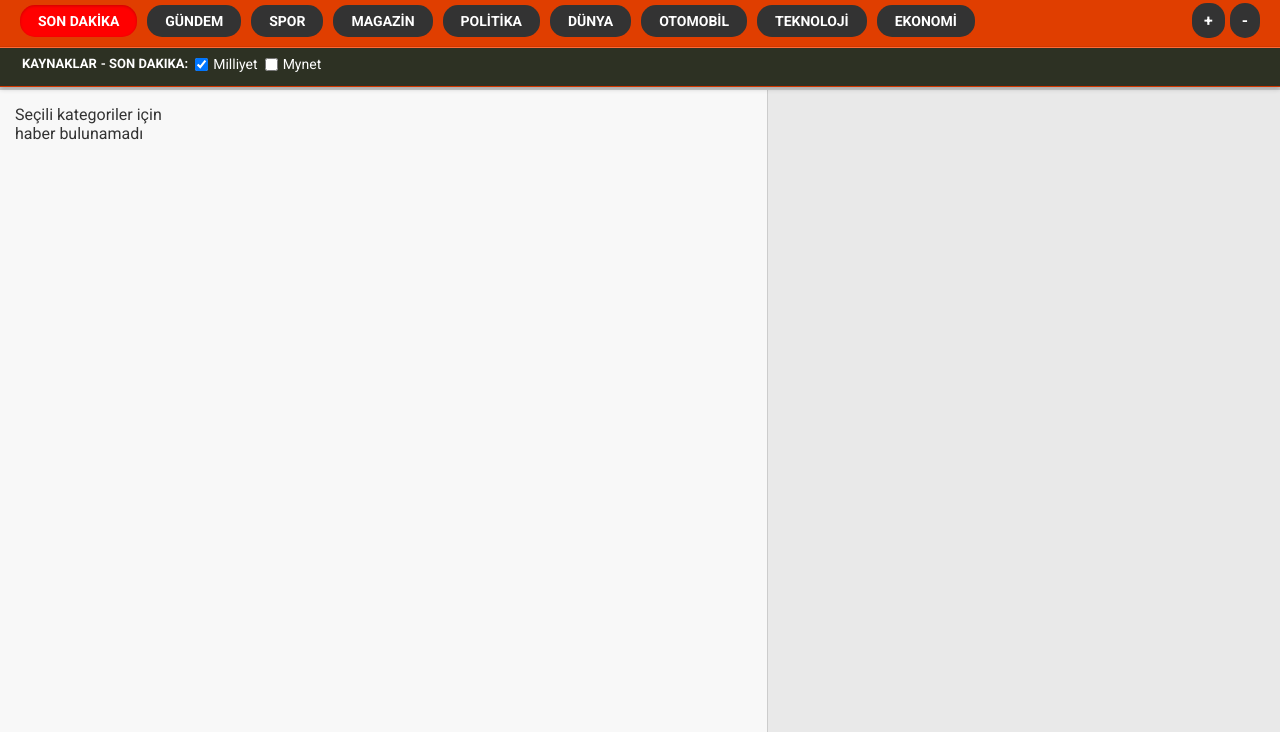
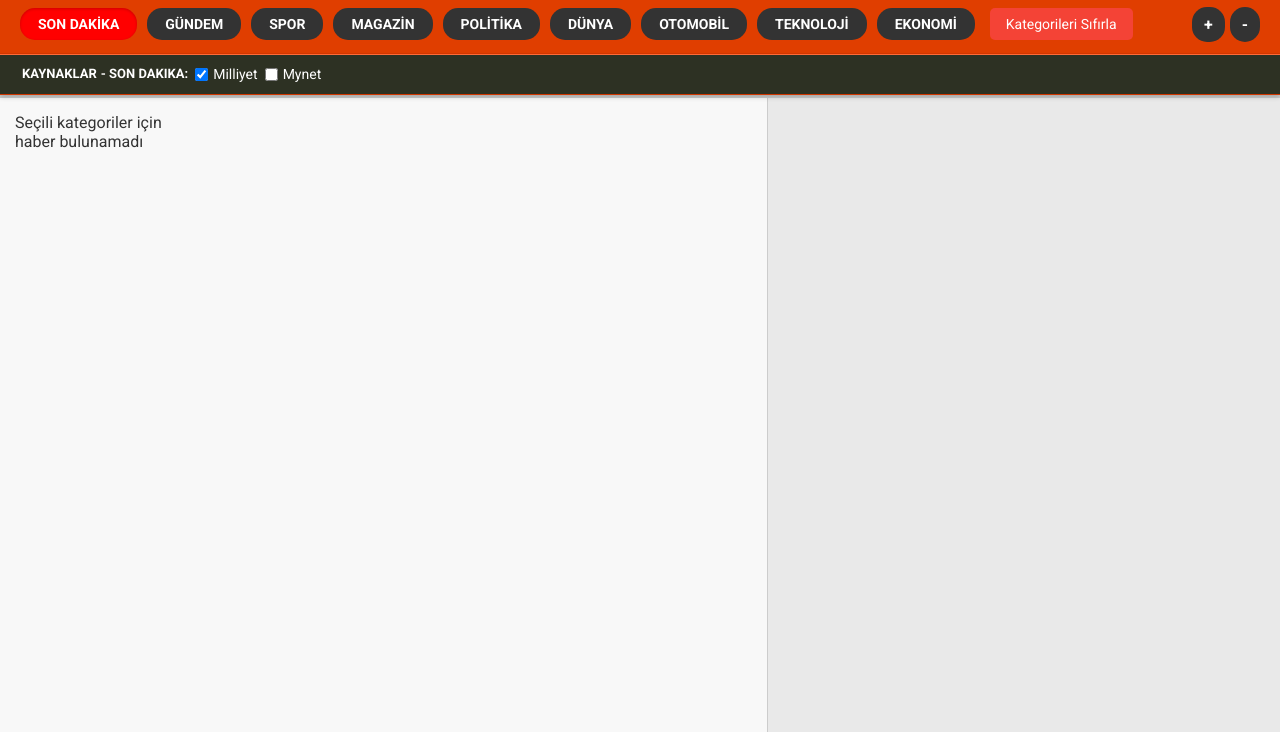
Before and after one commit to fractal34/habercim, a plain HTML site: page frontend/index.html in a window 1280 px wide. Shown: the part 68-800 px from the top of the page. Drawn offline with Linux system fonts and the light colour scheme; no server answers.

Commit message:
Add reset categories button to category-menu on desktop

```diff
--- a/frontend/index.html
+++ b/frontend/index.html
@@ -32,6 +32,7 @@
                 <button class="category-btn" data-category="Otomobil">OTOMOBİL</button>
                 <button class="category-btn" data-category="Teknoloji">TEKNOLOJİ</button>
                 <button class="category-btn" data-category="Ekonomi">EKONOMİ</button>
+                <button id="reset-categories" class="settings-btn">Kategorileri Sıfırla</button>
                 <div class="size-controls">
                     <button id="increase-size" class="size-btn">+</button>
                     <button id="decrease-size" class="size-btn">-</button>
--- a/frontend/script.js
+++ b/frontend/script.js
@@ -126,7 +126,8 @@ function resetCategories() {
     localStorage.setItem('selectedSources', JSON.stringify(selectedSources));
 }
 
-// "Kategorileri Sıfırla" butonuna olay dinleyici ekle (sadece mobil için)
+// "Kategorileri Sıfırla" butonuna olay dinleyici ekle (hem PC hem mobil için)
+document.getElementById('reset-categories').addEventListener('click', resetCategories);
 document.getElementById('reset-categories-mobile').addEventListener('click', resetCategories);
 
 // Kaynak seçim barını güncelle (hem masaüstü hem mobil için)
--- a/frontend/styles.css
+++ b/frontend/styles.css
@@ -129,7 +129,7 @@ body {
 .category-source-menu {
     display: flex;
     background-color: #2d3123;
-    padding: 8px 20px;
+    padding: 11px 20px;
     overflow-x: auto;
     white-space: nowrap;
     border-top: 1px solid #ff6a36;
```
